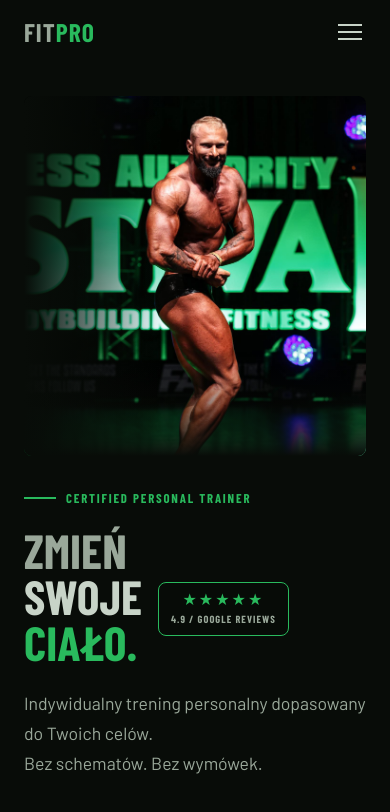
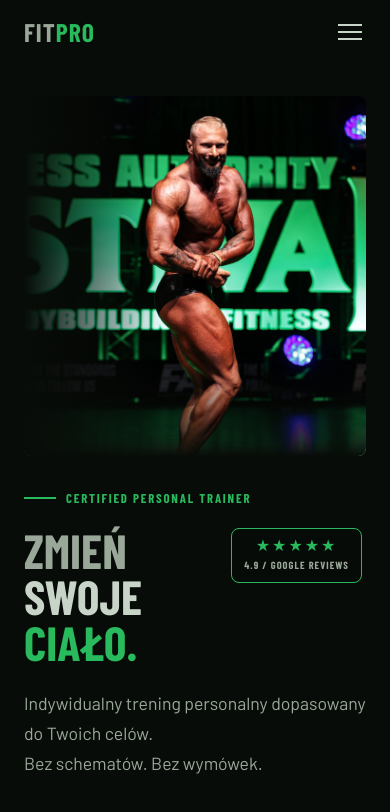
Before and after one commit to artimedes111-gif/webrepo, a plain HTML site: page fitpro/index.html in a window 390 px wide. Shown: the top 812 px of the page. Drawn offline with nearby package versions, Linux system fonts and the light colour scheme; a web font is replaced by a local one.

Commit message:
fitpro change 4

```diff
--- a/fitpro/css/style.css
+++ b/fitpro/css/style.css
@@ -1161,14 +1161,16 @@ a.contact-value:hover {
     display: flex;
     position: static;
     flex-shrink: 0;
-    align-self: center;
+    align-self: flex-start;
+    margin-left: auto;
+    margin-right: 4px;
     padding: 8px 12px;
   }
 
   .hero-title-group {
     display: flex;
-    align-items: center;
-    gap: 16px;
+    align-items: flex-start;
+    gap: 12px;
   }
 
   .hero-title {
```
